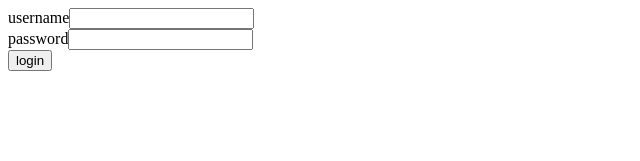
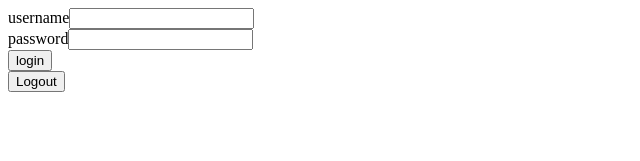
Before and after one commit to freshc0w/uq-review, a React (Vite) app in the folder root/ui/: page / in a window 1280 px wide. Shown: the top 161 px of the page, without its empty margins (0-640 px from the left). Built offline with nearby package versions, Linux system fonts and the light colour scheme; no server answers.

Commit message:
Add logout btn

```diff
--- a/root/ui/src/components/LoginForm.jsx
+++ b/root/ui/src/components/LoginForm.jsx
@@ -5,6 +5,17 @@ import { setUser } from '../reducers/userReducer';
 
 import loginService from '../services/login';
 import courseReviewServices from '../services/courseReviews';
+
+const LogOutButton = () => {
+	const dispatch = useDispatch();
+
+	const handleLogout = () => {
+		window.localStorage.removeItem('loggedUser');
+		dispatch(setUser(null));
+	};
+
+	return <button onClick={handleLogout}>Logout</button>;
+};
 
 const LoginForm = () => {
 	const [username, setUsername] = useState('');
@@ -48,6 +59,7 @@ const LoginForm = () => {
 	};
 
 	return (
+		<>
 			<form onSubmit={handleLogin}>
 				<div>
 					username
@@ -69,6 +81,8 @@ const LoginForm = () => {
 				</div>
 				<button type="submit">login</button>
 			</form>
+			<LogOutButton />
+		</>
 	);
 };
 
```
Lines whose indentation alone changed are shown as unchanged.
